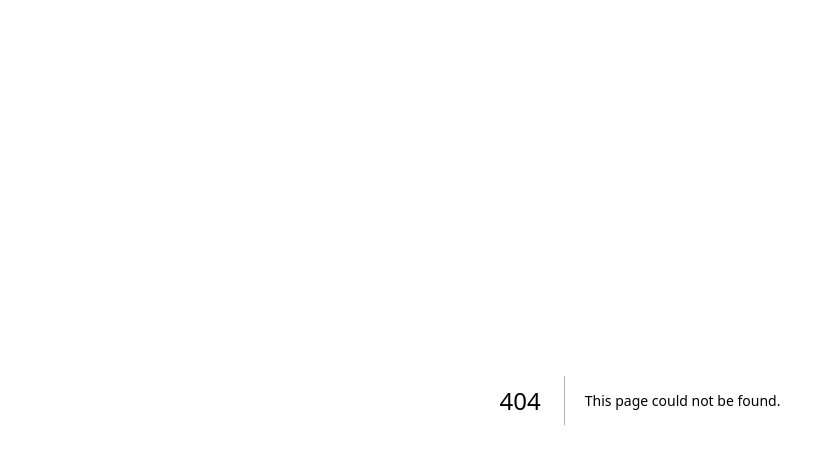
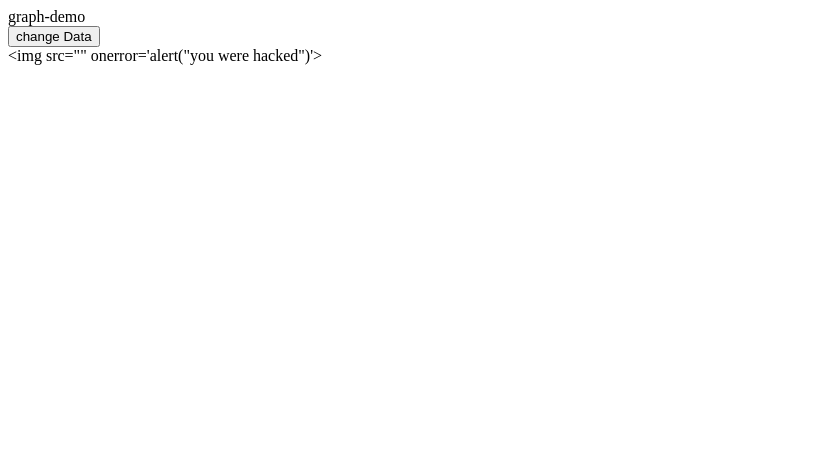
Before and after one commit to locknono/react-s-demo, a Next.js app: page /graph-demo in a window 1280 px wide. Before the commit this address had no page. Shown: the top 464 px of the page, without its empty margins (0-835 px from the left). Built offline with nearby package versions, Linux system fonts and the light colour scheme.

Commit message:
feat: graph demo

```diff
--- a/src/app/page.tsx
+++ b/src/app/page.tsx
@@ -68,7 +68,6 @@ function Panel(props: IPanelProps) {
       return content;
     } else {
       const sanitizedHtml = purify.sanitize(props.content);
-
       return sanitizedHtml;
     }
   };
--- /dev/null
+++ b/src/components/panal.tsx
@@ -0,0 +1,44 @@
+import { MODE } from "@/constant";
+import React, { useEffect, useState } from "react";
+import purify from "dompurify";
+
+interface IPanelProps {
+  mode: number;
+  content: string;
+}
+
+/**
+ * @description render the content with respect to the rendering mode
+ */
+export default function Panel(props: IPanelProps) {
+  /**
+   * @description process the content. If the rendering mode is `html`, the content should be sanitized.
+   */
+  const processContent = (content: string) => {
+    if (props.mode === MODE.TEXT) {
+      return content;
+    } else {
+      const sanitizedHtml = purify.sanitize(props.content);
+      return sanitizedHtml;
+    }
+  };
+
+  const [html, setHtml] = useState(processContent(props.content));
+
+  useEffect(() => {
+    const processedContent = processContent(props.content);
+    setHtml(processedContent);
+  }, [props.mode, props.content]);
+
+  if (props.mode === MODE.TEXT) {
+    return <div>{html}</div>;
+  } else {
+    return (
+      <div
+        dangerouslySetInnerHTML={{
+          __html: html,
+        }}
+      />
+    );
+  }
+}
--- /dev/null
+++ b/src/constant/index.ts
@@ -0,0 +1,9 @@
+/**
+ * @description rendering mode
+ */
+export const MODE = {
+  /** content will be rendered as html */
+  HTML: 1,
+  /** content will be rendered as text */
+  TEXT: 2,
+};
--- /dev/null
+++ b/src/pages/graph-demo/index.tsx
@@ -0,0 +1,44 @@
+"use client";
+
+import { useState } from "react";
+import Panel from "@/components/panal";
+import { MODE } from "@/constant";
+
+/**
+ * @description data rendered as html; Should be sanitized
+ */
+const DATA_HTML = {
+  mode: MODE.HTML,
+  content: `<div>HTML <img src="" onerror='alert("you were hacked")'></div>`,
+};
+
+/**
+ * @description data rendered as text; No need to sanitize
+ */
+const DATA_TEXT = {
+  mode: MODE.TEXT,
+  content: `<img src="" onerror='alert("you were hacked")'>`,
+};
+
+export default function Demo() {
+  const [data, setData] = useState(DATA_TEXT);
+
+  /**
+   * @description Switch the rendering mode
+   */
+  const handleSwitchMode = () => {
+    if (data.mode === MODE.HTML) {
+      setData(DATA_TEXT);
+    } else {
+      setData(DATA_HTML);
+    }
+  };
+
+  return (
+    <div>
+      <div>graph-demo</div>
+      <button onClick={handleSwitchMode}>change Data</button>
+      <Panel {...data} />
+    </div>
+  );
+}
```
Also changed, not shown: src/pages/index.tsx (added, +11 -0 lines).
